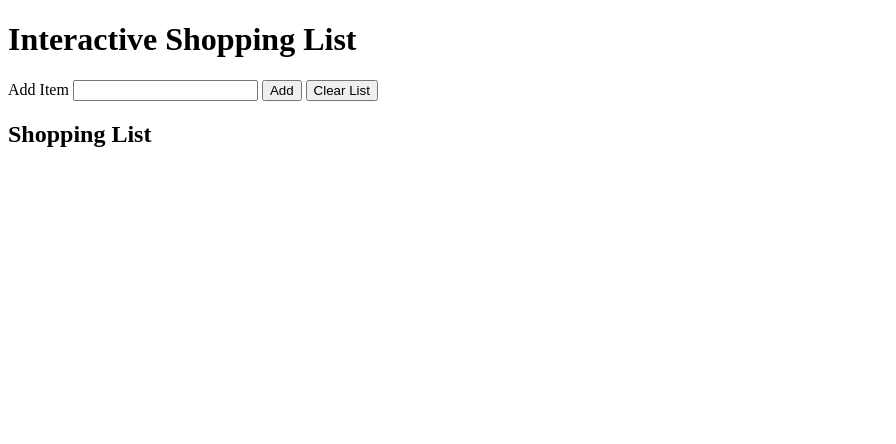
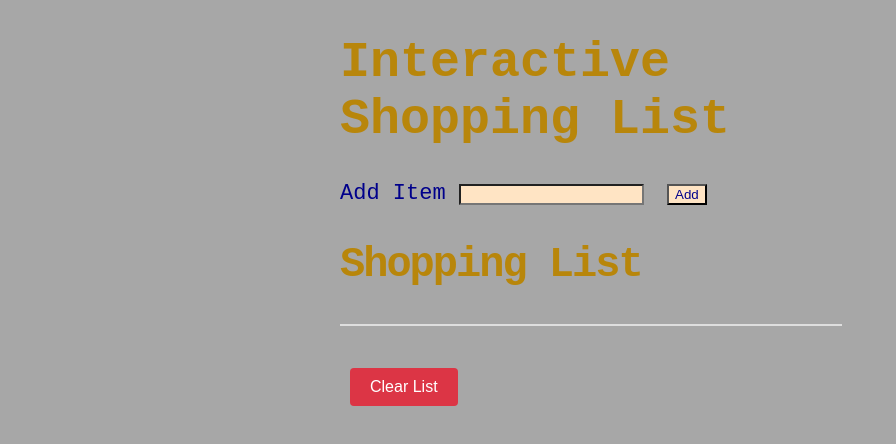
Before and after one commit to DevBrianKE/Wk3-Code-Challenge, a plain HTML site: page index.html in a window 1280 px wide. Shown: the whole page, without its empty margins (0-896 px from the left). Drawn offline with Linux system fonts and the light colour scheme.

Commit message:
styled my html

```diff
--- a/index.css
+++ b/index.css
@@ -1,43 +1,46 @@
 body {
-    background-color: rgb(243, 184, 245);
+    background-color: #a7a7a7;
     width: 600px;
     margin: 0 auto;
     padding: 0;
     font-family: monospace, 'cursive';
 }
+
 form {
     color: darkblue;
     font-size: 22px;
 }
-input[type="text"]{
+
+input[type="text"] {
     background-color: bisque;
 }
-#addNeed {
+
+button {
     background-color: bisque;
     color: darkblue;
+    margin-left: 10px;
 }
-#addHave {
-    background-color: bisque;
-    color: darkblue;
-}
+
 h1 {
     color: darkgoldenrod;
     font-size: 50px;
 }
+
 h2 {
     color: darkgoldenrod;
     font-size: 42px;
     letter-spacing: -2px;
     text-align: left;
 }
+
 .list {
     color: #555;
     font-size: 22px;
     padding: 0 !important;
     width: 500px;
     border: 1px solid #dedede;
+}
 
-}
 .list li {
     list-style: none;
     background-color: rgb(242, 188, 122);
@@ -47,6 +50,12 @@ h2 {
     padding: 10px;
     text-transform: capitalize;
     color: darkblue;
+    cursor: pointer;
+}
+
+li.completed {
+    text-decoration: line-through;
+    color: #999;
 }
 
 li a {
@@ -54,3 +63,18 @@ li a {
     text-decoration: none;
     color: red;
 }
+
+#clearList {
+    margin-top: 20px;
+    padding: 10px 20px;
+    font-size: 16px;
+    background-color: #dc3545;
+    color: white;
+    border: none;
+    border-radius: 4px;
+    cursor: pointer;
+}
+
+#clearList:hover {
+    background-color: #c82333;
+}
--- a/index.html
+++ b/index.html
@@ -4,20 +4,18 @@
     <meta charset="UTF-8">
     <meta name="viewport" content="width=device-width, initial-scale=1.0">
     <title>Interactive Shopping List</title>
-    <link rel="stylesheet" href="styles.css">
+    <link rel="stylesheet" type="text/css" href="index.css">
 </head>
 <body>
     <h1>Interactive Shopping List</h1>
     <form id="addItemForm">
         <label for="item-input">Add Item</label>
         <input type="text" id="item-input" name="item" required>
-        <button id="addItemButton" type="button">Add</button>
-        <button id="clearListButton" type="button">Clear List</button>
+        <button id="addItem" type="submit">Add</button>
     </form>
     <h2>Shopping List</h2>
-    <ul id="shoppingList" class="list">
-
-    </ul>
+    <ul id="shoppingList" class="list"></ul>
+    <button id="clearList">Clear List</button>
 
     <script src="index.js"></script>
 </body>
```
